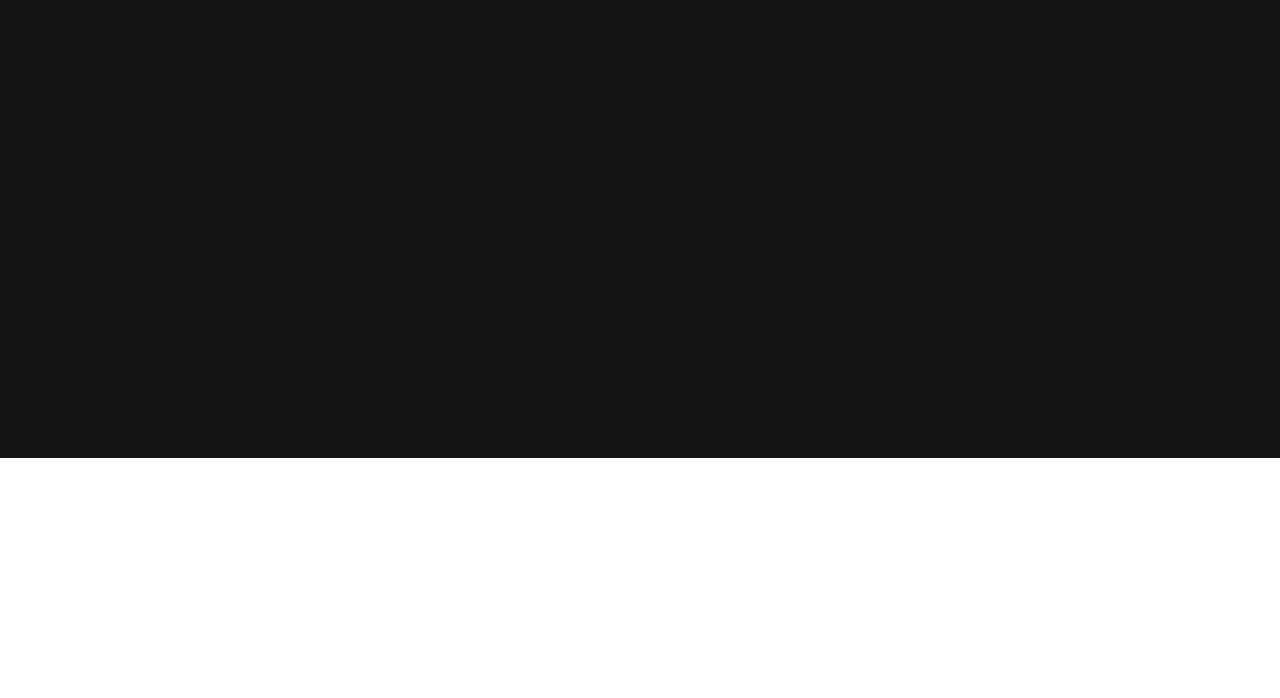
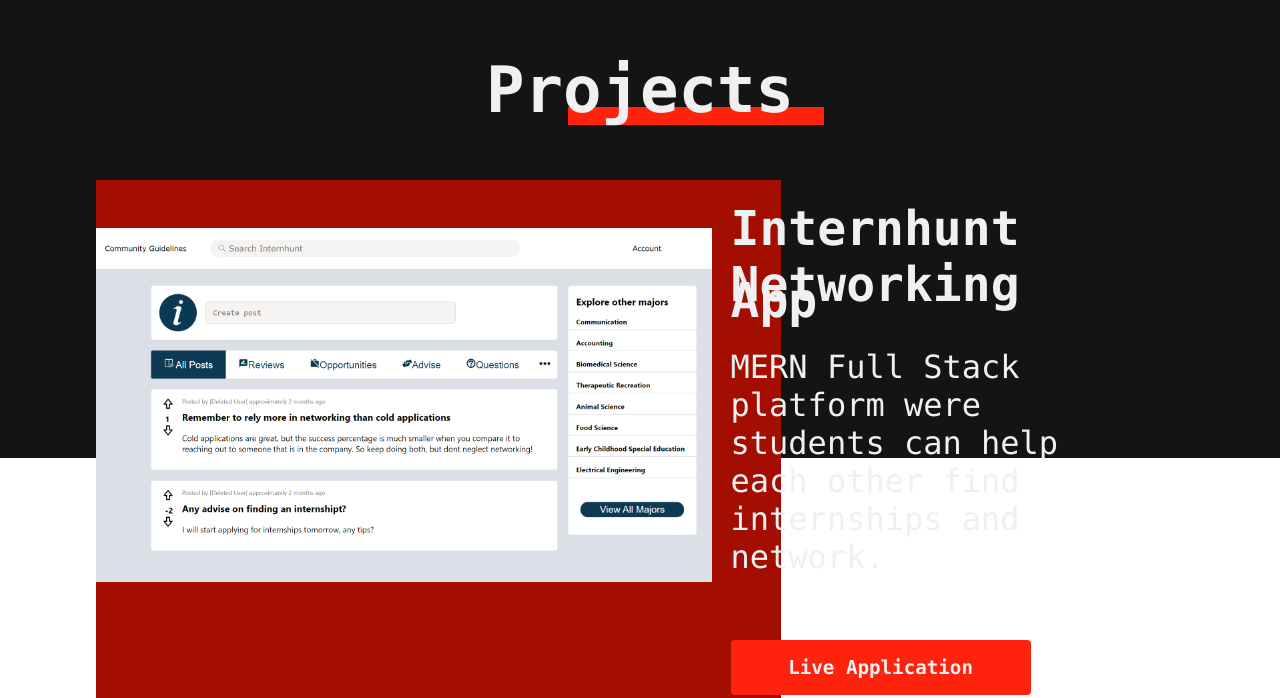
Before and after one commit to dandlp95/portfolio, a React (Create React App) app: page / in a window 1280 px wide. Shown: the part 3542-4240 px from the top of the page. Before the commit the page ends 4000 px from the top, so only its background shows below. Built offline with nearby package versions, Linux system fonts and the light colour scheme; the HTML template or start-up script is replaced by a standard one.

Commit message:
buttons hover animation

```diff
--- a/src/App.jsx
+++ b/src/App.jsx
@@ -4,7 +4,7 @@
 import Home from "./components/home";
 import Skills from "./components/skills";
 import About from "./components/about";
-
+import Projects from "./components/projects";
 function App() {
   return (
     <div className={AppCSS.appMain}>
@@ -18,6 +18,10 @@
       <div className={AppCSS.aboutMeContainer}>
         <About text="About me." />
       </div>
+      <div className={AppCSS.projectsContainer}>
+        <Projects />
+      </div>
+      <div className={AppCSS.ContactContainer}></div>
     </div>
   );
 }
--- a/src/App.module.css
+++ b/src/App.module.css
@@ -14,3 +14,11 @@
     flex:1;
     text-align: center;
 }
+
+.appMain .aboutMeContainer{
+  margin-top: 10rem;
+}
+
+.appMain .projectsContainer{
+  margin-top: 20rem;
+}
--- a/src/components/projectButton.jsx
+++ b/src/components/projectButton.jsx
@@ -1,9 +1,8 @@
+import ProjectButtonCSS from "./projectButton.module.css";
 const ProjectButton = (props) => {
-    return(
-        <button>
-            {props.text}
-        </button>
-    )
-}
+  return (
+    <button className={ProjectButtonCSS.projectButton}>{props.text}</button>
+  );
+};
 
-export default ProjectButton
+export default ProjectButton;
--- a/src/components/projectButton.module.css
+++ b/src/components/projectButton.module.css
@@ -0,0 +1,22 @@
+.projectButton {
+  color: var(--cultured);
+  font-weight: bolder;
+  font-family: Consolas;
+  padding: 1rem 2rem;
+  font-size: 1.2rem;
+  cursor: pointer;
+  border: none;
+  box-shadow: inset 0 0 0 0 var(--cornflower-blue);
+  background-color: var(--red-ryb);
+  transition: ease-out 0.3s;
+  outline: none;
+  /* width: 15rem; */
+  width: 300px;
+  border-radius: 4px;
+}
+
+
+.projectButton:hover {
+  box-shadow: inset 300px 0 0 0 var(--cornflower-blue);
+  /* background-color: var(--some-color); */
+}
--- a/src/components/projects.jsx
+++ b/src/components/projects.jsx
@@ -22,7 +22,7 @@
               <h2>Networking App</h2>
             </div>
             <p>
-              Full Stack platform were students can help each other find
+              MERN Full Stack platform were students can help each other find
               internships and network.
             </p>
             <div className={ProjectsCSS.buttons}>
--- a/src/components/projects.module.css
+++ b/src/components/projects.module.css
@@ -23,7 +23,7 @@
 .projectsMain .project > div:first-child {
   flex-grow: 1;
   padding: 3rem 0rem;
-  background-color: var(--barn-red);
+  background-color: var(--rufous);
 }
 .projectsMain .project > div:nth-child(2) {
   flex-grow: 1;
@@ -39,3 +39,7 @@
 .projectsMain .projectHeaders {
   line-height: 1rem;
 }
+
+.projectsMain .buttons button:first-child{
+    margin-right:1rem;
+}
--- a/src/index.css
+++ b/src/index.css
@@ -4,6 +4,8 @@
   --black-light: #292929;
   --cultured: #eef0f2;
   --eerie-blac: #141414;
+  --rufous: #A30E00;
+  --cornflower-blue: #7692FF;
 }
 
 body {
```
Also changed, not shown: src/assets/images/internhunt.png (added), 1 other file (tests, documents, lock files or other folders).
